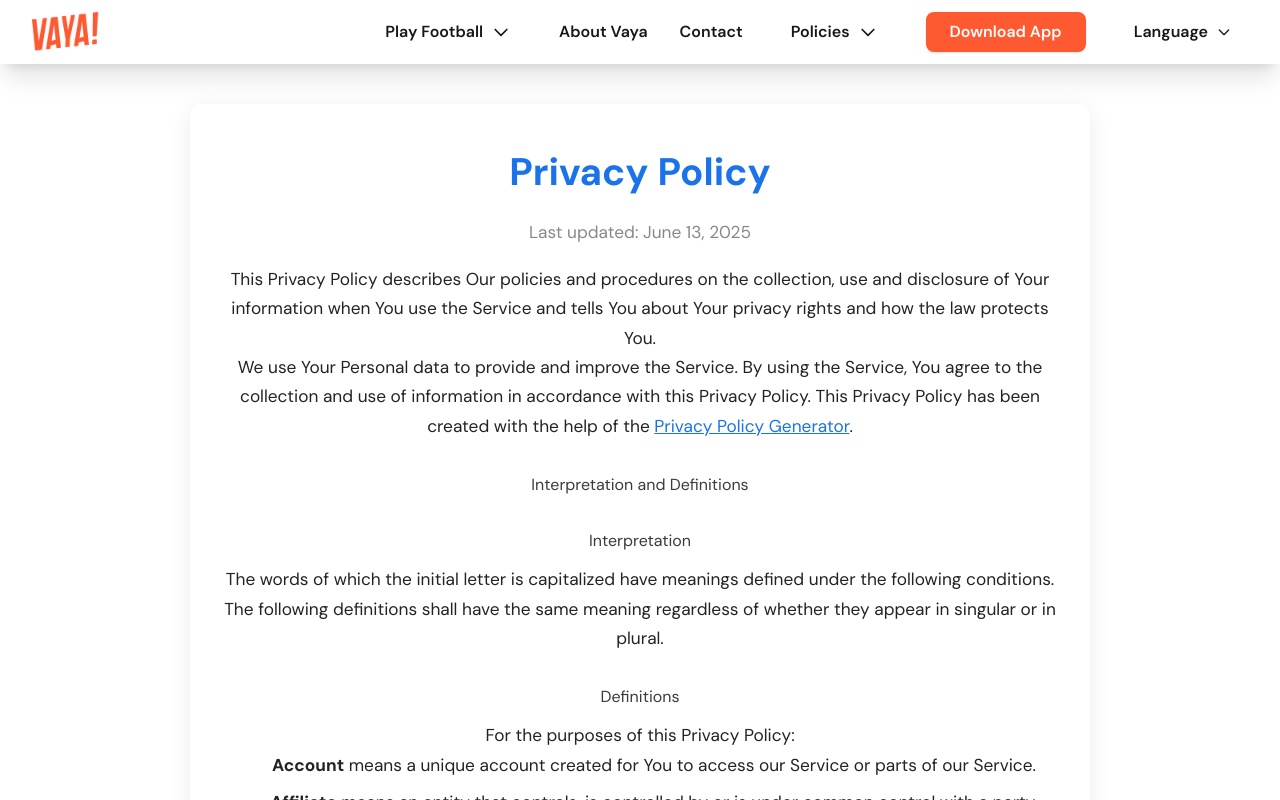
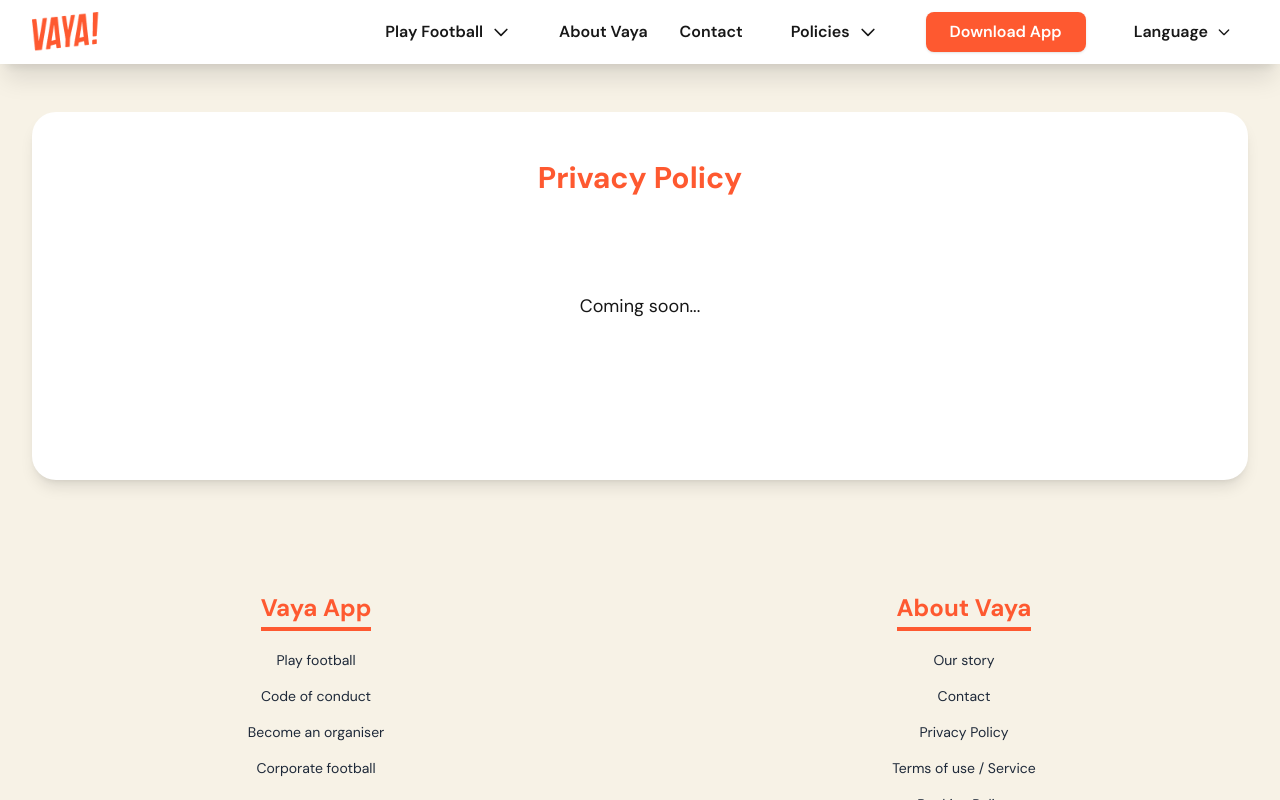
Before and after one commit to KHUSHBU-AETPL/vaya-web, a React (Vite) app: page /privacy-policy in a window 1280 px wide. Built offline with nearby package versions, Linux system fonts and the light colour scheme.

Commit message:
coming soon add in privacy-policy and term of use

```diff
--- a/src/screens/PrivacyPolicy.jsx
+++ b/src/screens/PrivacyPolicy.jsx
@@ -1,76 +1,28 @@
-import React from 'react';
-import './PolicyStyles.css';
+import React, { useEffect } from "react";
 
-const PrivacyPolicy = () => (
-  <div className="policy-container">
-    <h1>Privacy Policy</h1>
-    <p className="policy-date">Last updated: June 13, 2025</p>
-    <p>This Privacy Policy describes Our policies and procedures on the collection, use and disclosure of Your information when You use the Service and tells You about Your privacy rights and how the law protects You.</p>
-    <p>We use Your Personal data to provide and improve the Service. By using the Service, You agree to the collection and use of information in accordance with this Privacy Policy. This Privacy Policy has been created with the help of the <a href="https://www.termsfeed.com/privacy-policy-generator/" target="_blank" rel="noopener noreferrer">Privacy Policy Generator</a>.</p>
-    <h2>Interpretation and Definitions</h2>
-    <h3>Interpretation</h3>
-    <p>The words of which the initial letter is capitalized have meanings defined under the following conditions. The following definitions shall have the same meaning regardless of whether they appear in singular or in plural.</p>
-    <h3>Definitions</h3>
-    <p>For the purposes of this Privacy Policy:</p>
-    <ul>
-      <li><strong>Account</strong> means a unique account created for You to access our Service or parts of our Service.</li>
-      <li><strong>Affiliate</strong> means an entity that controls, is controlled by or is under common control with a party, where "control" means ownership of 50% or more of the shares, equity interest or other securities entitled to vote for election of directors or other managing authority.</li>
-      <li><strong>Application</strong> refers to Vaya-sports, the software program provided by the Company.</li>
-      <li><strong>Company</strong> (referred to as either "the Company", "We", "Us" or "Our" in this Agreement) refers to AURA EMANATING TEKNOLOGY, 3rd Floor, 306, Plot No. 11, LSC Pocket-B, Durga Complex Mayur Vihar Phase II,  Delhi - 110 091(INDIA.</li>
-      <li><strong>Country</strong> refers to: Uttar Pradesh,  India</li>
-      <li><strong>Device</strong> means any device that can access the Service such as a computer, a cellphone or a digital tablet.</li>
-      <li><strong>Personal Data</strong> is any information that relates to an identified or identifiable individual.</li>
-      <li><strong>Service</strong> refers to the Application.</li>
-      <li><strong>Service Provider</strong> means any natural or legal person who processes the data on behalf of the Company. It refers to third-party companies or individuals employed by the Company to facilitate the Service, to provide the Service on behalf of the Company, to perform services related to the Service or to assist the Company in analyzing how the Service is used.</li>
-      <li><strong>Third-party Social Media Service</strong> refers to any website or any social network website through which a User can log in or create an account to use the Service.</li>
-      <li><strong>Usage Data</strong> refers to data collected automatically, either generated by the use of the Service or from the Service infrastructure itself (for example, the duration of a page visit).</li>
-      <li><strong>You</strong> means the individual accessing or using the Service, or the company, or other legal entity on behalf of which such individual is accessing or using the Service, as applicable.</li>
-    </ul>
-    <h2>Collecting and Using Your Personal Data</h2>
-    <h3>Types of Data Collected</h3>
-    <h4>Personal Data</h4>
-    <p>While using Our Service, We may ask You to provide Us with certain personally identifiable information that can be used to contact or identify You. Personally identifiable information may include, but is not limited to:</p>
-    <ul>
-      <li>Email address</li>
-      <li>First name and last name</li>
-      <li>Phone number</li>
-      <li>Address, State, Province, ZIP/Postal code, City</li>
-      <li>Usage Data</li>
-    </ul>
-    <h4>Usage Data</h4>
-    <p>Usage Data is collected automatically when using the Service. Usage Data may include information such as Your Device's IP address, browser type, browser version, pages of our Service that You visit, time and date of Your visit, time spent on those pages, unique device identifiers and other diagnostic data.</p>
-    <h4>Information from Third-Party Social Media Services</h4>
-    <p>The Company allows You to create an account and log in to use the Service through various Third-party Social Media Services (Google, Facebook, Instagram, Twitter, LinkedIn). We may collect Personal data already associated with Your Third-Party Social Media Service's account, such as Your name, Your email address, Your activities or Your contact list associated with that account.</p>
-    <p>You may also have the option of sharing additional information with the Company through Your Third-Party Social Media Service's account. If You choose to provide such information and Personal Data, you are giving the Company permission to use, share, and store it in a manner consistent with this Privacy Policy.</p>
-    <h4>Information Collected while Using the Application</h4>
-    <p>While using Our Application, in order to provide features of Our Application, We may collect, with Your prior permission:</p>
-    <ul>
-      <li>Information regarding your location</li>
-      <li>Information from your Device's phone book (contacts list)</li>
-    </ul>
-    <p>We use this information to provide features of Our Service, to improve and customize Our Service. The information may be uploaded to the Company's servers and/or a Service Provider's server or it may be simply stored on Your device. You can enable or disable access to this information at any time, through Your Device settings.</p>
-    <h3>Use of Your Personal Data</h3>
-    <p>The Company may use Personal Data for the following purposes:</p>
-    <ul>
-      <li><strong>To provide and maintain our Service</strong>, including to monitor the usage of our Service.</li>
-      <li><strong>To manage Your Account:</strong> to manage Your registration as a user of the Service. The Personal Data You provide can give You access to different functionalities of the Service that are available to You as a registered user.</li>
-      <li><strong>For the performance of a contract:</strong> the development, compliance and undertaking of the purchase contract for the products, items or services You have purchased or of any other contract with Us through the Service.</li>
-      <li><strong>To contact You:</strong> To contact You by email, telephone calls, SMS, or other equivalent forms of electronic communication.</li>
-      <li><strong>To provide You</strong> with news, special offers and general information about other goods, services and events which we offer.</li>
-      <li><strong>To manage Your requests:</strong> To attend and manage Your requests to Us.</li>
-      <li><strong>For other purposes</strong>: We may use Your information for other purposes, such as data analysis, identifying usage trends, determining the effectiveness of our promotional campaigns and to evaluate and improve our Service, products, services, marketing and your experience.</li>
-    </ul>
-    <h3>Retention of Your Personal Data</h3>
-    <p>The Company will retain Your Personal Data only for as long as is necessary for the purposes set out in this Privacy Policy. We will retain and use Your Personal Data to the extent necessary to comply with our legal obligations, resolve disputes, and enforce our legal agreements and policies.</p>
-    <h3>Transfer of Your Personal Data</h3>
-    <p>Your information, including Personal Data, is processed at the Company's operating offices and in any other places where the parties involved in the processing are located. It means that this information may be transferred to — and maintained on — computers located outside of Your state, province, country or other governmental jurisdiction where the data protection laws may differ than those from Your jurisdiction.</p>
-    <h3>Delete Your Personal Data</h3>
-    <p>You have the right to delete or request that We assist in deleting the Personal Data that We have collected about You. You may update, amend, or delete your information at any time by signing in to Your Account, if you have one, and visiting the account settings section that allows you to manage Your personal information. You may also contact Us to request access to, correct, or delete any personal information that You have provided to Us.</p>
-    <h3>Children's Privacy</h3>
-    <p>Our Service does not address anyone under the age of 13. We do not knowingly collect personally identifiable information from anyone under the age of 13. If You are a parent or guardian and You are aware that Your child has provided Us with Personal Data, please contact Us. If We become aware that We have collected Personal Data from anyone under the age of 13 without verification of parental consent, We take steps to remove that information from Our servers.</p>
-    <h2>Links to Other Websites</h2>
-    <p>Our Service may contain links to other websites that are not operated by Us. If You click on a third party link, You will be directed to that third party's site. We strongly advise You to review the Privacy Policy of every site You visit. We have no control over and assume no responsibility for the content, privacy policies or practices of any third party sites or services.</p>
-  </div>
-);
+const PrivacyPolicy = () => {
+  // Scroll to top when component mounts
+  useEffect(() => {
+    window.scrollTo(0, 0);
+  }, []);
+
+  return (
+    <div className="bg-primary-beige py-12 px-4 sm:px-6 lg:px-8">
+      <div className="max-w-7xl mx-auto">
+        <div className="bg-primary-white rounded-3xl shadow-lg overflow-hidden p-8 sm:p-12">
+          <h2 className="text-3xl font-bold text-primary-orange mb-8">Privacy Policy</h2>
+
+          <section className="mb-10">
+            <div className="mb-12">
+              <p className="text-primary-black text-lg mb-4 text-center py-16">
+                Coming soon...
+              </p>
+            </div>
+          </section>
+        </div>
+      </div>
+    </div>
+  );
+};
 
 export default PrivacyPolicy;
--- a/src/screens/TermsOfUse.jsx
+++ b/src/screens/TermsOfUse.jsx
@@ -1,9 +1,28 @@
-import React from 'react'
+import React, { useEffect } from "react";
 
 const TermsOfUse = () => {
+  // Scroll to top when component mounts
+  useEffect(() => {
+    window.scrollTo(0, 0);
+  }, []);
+
   return (
-    <div>TermsOfUse</div>
-  )
-}
+    <div className="bg-primary-beige py-12 px-4 sm:px-6 lg:px-8">
+      <div className="max-w-7xl mx-auto">
+        <div className="bg-primary-white rounded-3xl shadow-lg overflow-hidden p-8 sm:p-12">
+          <h2 className="text-3xl font-bold text-primary-orange mb-8">Terms of Use</h2>
 
-export default TermsOfUse
+          <section className="mb-10">
+            <div className="mb-12">
+              <p className="text-primary-black text-lg mb-4 text-center py-16">
+                Coming soon...
+              </p>
+            </div>
+          </section>
+        </div>
+      </div>
+    </div>
+  );
+};
+
+export default TermsOfUse;
```
